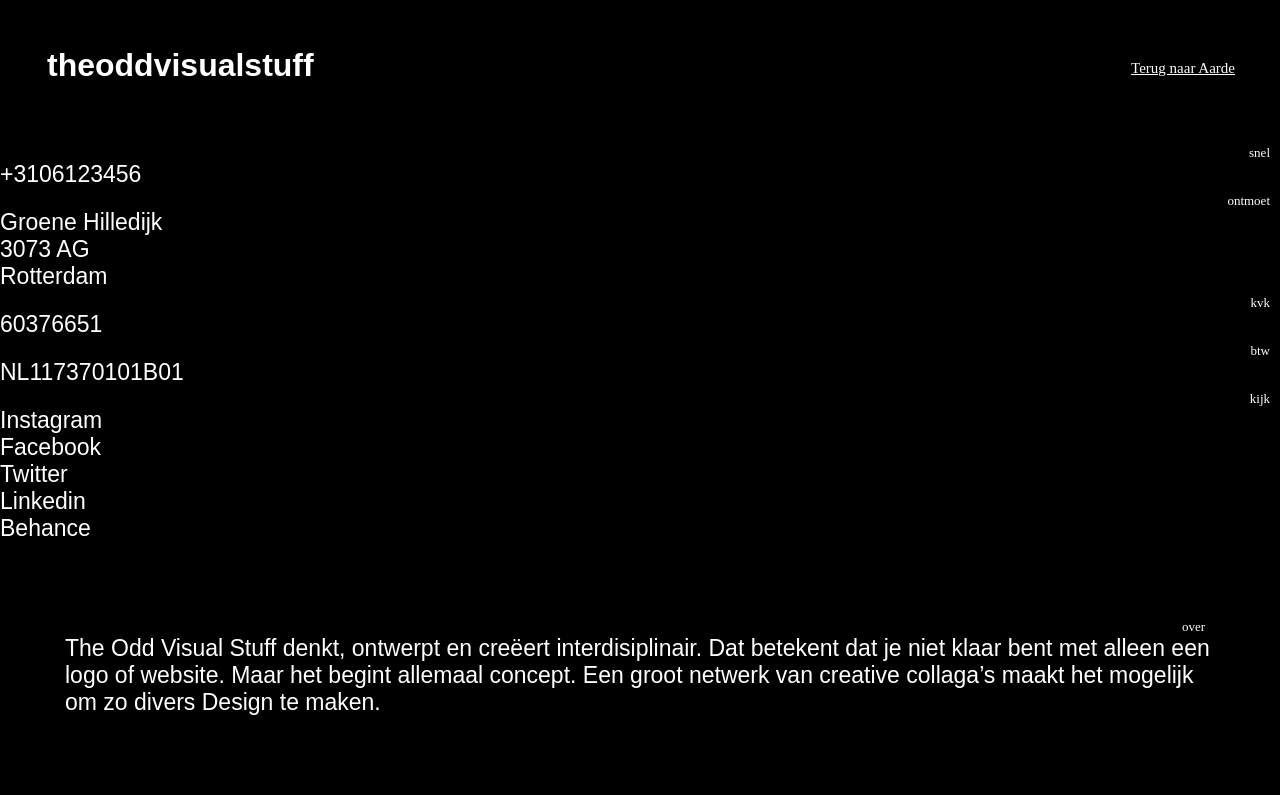
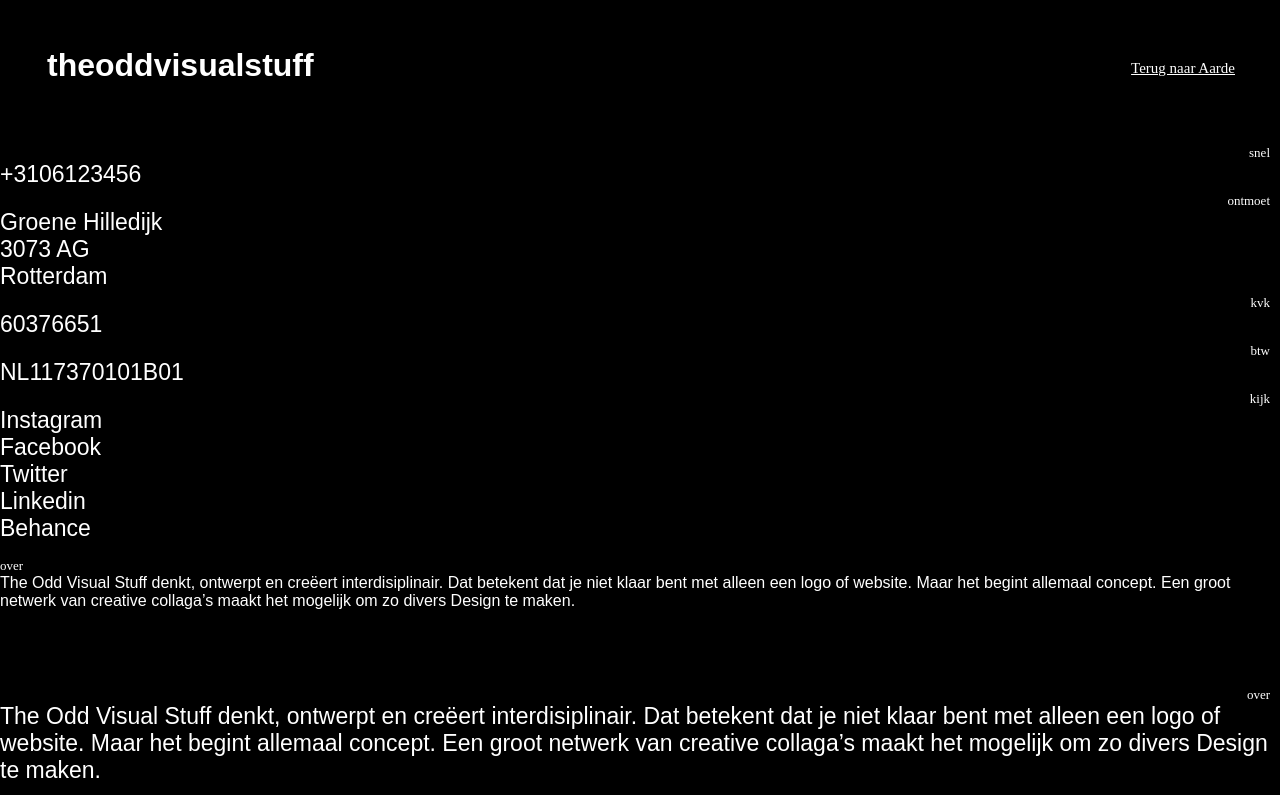
Before and after one commit to TheOddVisualStuff/tovs_website, a React app: page / in a window 1280 px wide. Shown: the top 795 px of the page. Built offline with nearby package versions, Linux system fonts and the light colour scheme; a web font is replaced by a local one.

Commit message:
WIP main lableled paragraphs

```diff
--- a/src/app.jsx
+++ b/src/app.jsx
@@ -14,8 +14,21 @@ export default class App extends React.Component {
         <Header />
         <div id="doublePage">
           <Contact />
-          <div className="section group" style={{maxWidth: '1150px', margin: '0 auto'}}>
-            <div className="col span_7_of_12" style={overRideStyle}>
+          <div className="max-width-970 section group" style={{margin: '0 auto'}}>
+
+            <div className="col span_1_of_12 ta-right">
+              <div style={{ paddingTop: '16px', paddingRight: '5px', fontSize: '13px', fontFamily: 'belwe' }}>
+                over
+              </div>
+            </div>
+            <div className="col0 span_11_of_12 fs-24px">
+              The Odd Visual Stuff denkt, ontwerpt en creëert interdisiplinair.
+              Dat betekent dat je niet klaar bent met alleen een logo of website. Maar het begint allemaal concept.
+              Een groot netwerk van creative collaga’s maakt het mogelijk om zo divers Design te maken.
+            </div>
+
+
+            <div className="col span_9_of_12" style={overRideStyle}>
               <LabelParagraph label="over">
                 The Odd Visual Stuff denkt, ontwerpt en creëert interdisiplinair.
                 Dat betekent dat je niet klaar bent met alleen een logo of website. Maar het begint allemaal concept. Een groot netwerk van creative collaga’s maakt het mogelijk om zo divers Design te maken.
--- a/src/components/contact/index.js
+++ b/src/components/contact/index.js
@@ -6,7 +6,7 @@ export default class Contact extends React.Component {
     const bgColor = {
     };
     return (
-      <div className="margin-0-auto max-width-1200">
+      <div className="margin-0-auto max-width-970">
         <section className="section group" style={{ paddingTop: '140px' }}>
           <div className="col span_4_of_12" style={bgColor}>
             <LabelParagraph label="snel">+3106123456</LabelParagraph>
--- a/styles/fonts.scss
+++ b/styles/fonts.scss
@@ -24,6 +24,14 @@
   font-size: 25px;
 }
 
+.fs-27px {
+  font-size: 27px;
+}
+
+.ta-right {
+  text-align: right;
+}
+
 .f-tovs {
   font-weight: 500;
   letter-spacing: 0.42px
--- a/styles/grid.scss
+++ b/styles/grid.scss
@@ -2,6 +2,12 @@
   clear: both;
   padding: 0;
   margin: 0;
+}
+
+.col0 {
+  display: block;
+  float: left;
+  margin: 1% 0;
 }
 
 .col {
@@ -109,6 +115,7 @@
   .span_1_of_12, .span_2_of_12, .span_3_of_12, .span_4_of_12, .span_5_of_12, .span_6_of_12, .span_7_of_12,
   .span_8_of_12, .span_9_of_12, .span_10_of_12, .span_11_of_12, .span_12_of_12 {
     width: 100%;
+    text-align: left !important;
   }
 }
 
--- a/styles/main.scss
+++ b/styles/main.scss
@@ -32,6 +32,10 @@ body {
   max-width: 1200px;
 }
 
+.max-width-970 {
+  max-width: 970px;
+}
+
 .margin-0-auto {
   margin: 0 auto;
 }
```
